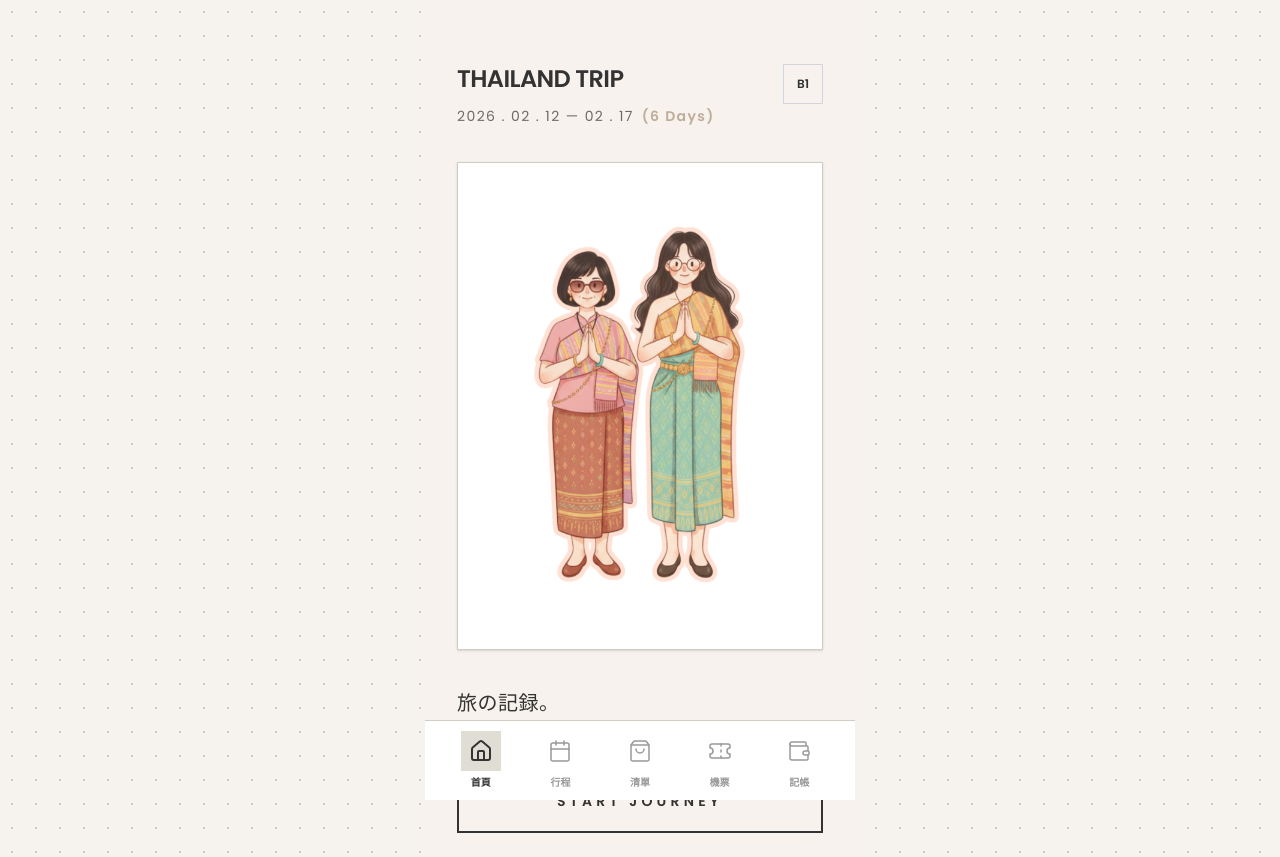
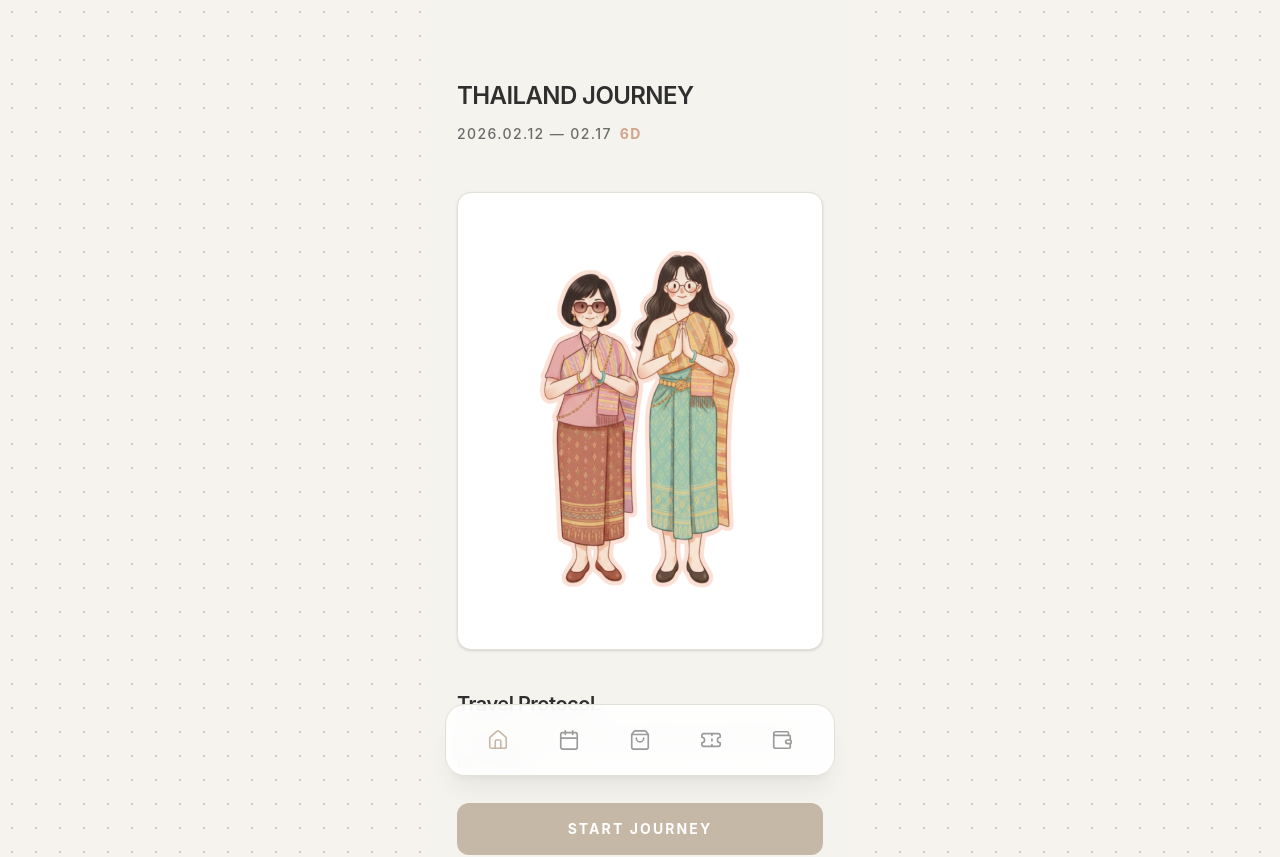
Before and after one commit to capybararrr-ops/trip-app, a React (Vite) app: page / in a window 1280 px wide. Shown: the top 857 px of the page. Built offline with nearby package versions, Linux system fonts and the light colour scheme; a web font is replaced by a local one.

Commit message:
Update App.tsx

```diff
--- a/src/App.tsx
+++ b/src/App.tsx
@@ -3,19 +3,23 @@ import { Home, Calendar, ShoppingBag, Ticket, Wallet } from 'lucide-react';
 import './index.css';
 import homeIllustration from './assets/home-trip.png';
 
-// 假設子組件路徑與名稱正確
+// 子組件引入
 import ScheduleTab from './components/ScheduleTab';
 import BookingTab from './components/BookingTab';
 import ShoppingTab from './components/ShoppingTab';
 import ExpenseTab from './components/ExpenseTab';
 
-// --- MUJI 風格顏色定義 ---
-const MUJI_COLORS = {
-  bgLight: '#F7F2ED',
-  bgLighter: '#EFEBE0',
-  textMain: '#333333',
-  textSub: '#666666',     // 調深一點增加對比度，原本的 8C8C8C 太淡
-  border: '#D1CDC5'       // 邊框稍微加深
+// --- 一、國際版配色規範 (Global Safe Palette) ---
+const GLOBAL_THEME = {
+  bgBase: '#F5F3EE',       // 中性奶油白
+  primary: '#C6B8A6',      // 灰調暖駝色 (主品牌色)
+  secondary: '#9DA8A1',    // 灰霧藍綠 (輔助色)
+  highlight: '#D2A48C',    // 暖沙色 (強調色)
+  textMain: '#2F2F2F',     // 主文字
+  textSub: '#6B6B6B',      // 次要文字
+  textHint: '#9A9A9A',     // 輔助說明
+  white: '#FFFFFF',
+  border: '#E2DFD8'        // 基於奶油白的細邊框
 };
 
 export default function App() {
@@ -23,30 +27,23 @@ export default function App() {
 
   const getInitialData = (key: string, defaultValue: any) => {
     const saved = localStorage.getItem(key);
-    try {
-      return saved ? JSON.parse(saved) : defaultValue;
-    } catch {
-      return defaultValue;
-    }
+    try { return saved ? JSON.parse(saved) : defaultValue; } catch { return defaultValue; }
   };
 
   // --- 狀態設定 ---
-  const [tripTitle, setTripTitle] = useState(() => getInitialData('muji_trip_title', 'Thailand Trip'));
-  const [startDate, setStartDate] = useState(() => getInitialData('muji_start_date', '2026-02-12'));
-  const [endDate, setEndDate] = useState(() => getInitialData('muji_end_date', '2026-02-17'));
-  const [currentMujiBg, setCurrentMujiBg] = useState(() => getInitialData('muji_theme', MUJI_COLORS.bgLight));
-
+  const [tripTitle, setTripTitle] = useState(() => getInitialData('intl_trip_title', 'Thailand Journey'));
+  const [startDate, setStartDate] = useState(() => getInitialData('intl_start_date', '2026-02-12'));
+  const [endDate, setEndDate] = useState(() => getInitialData('intl_end_date', '2026-02-17'));
   const [isEditingTitle, setIsEditingTitle] = useState(false);
   const [isEditingDate, setIsEditingDate] = useState(false);
 
   // 數據狀態
-  const [scheduleData, setScheduleData] = useState(() => getInitialData('thai_schedule', [
-    { day: 'DAY 1', date: '02/12', items: [{ time: '14:00', task: 'Check-in', desc: 'Hotel' }] }
-  ]));
+  const [scheduleData, setScheduleData] = useState(() => getInitialData('thai_schedule', []));
   const [flights, setFlights] = useState(() => getInitialData('thai_flights', []));
   const [shoppingList, setShoppingList] = useState(() => getInitialData('thai_shopping', []));
   const [expenseList, setExpenseList] = useState(() => getInitialData('thai_expense', []));
 
+  // --- 邏輯計算 ---
   const calculateDays = (start: string, end: string) => {
     const s = new Date(start);
     const e = new Date(end);
@@ -55,143 +52,120 @@ export default function App() {
   };
 
   const formatDateDisplay = (start: string, end: string) => {
-    const s = start.replace(/-/g, ' . ');
-    const e = end.split('-').slice(1).join(' . ');
+    const s = start.replace(/-/g, '.');
+    const e = end.split('-').slice(1).join('.');
     return `${s} — ${e}`;
   };
 
   useEffect(() => {
-    localStorage.setItem('muji_trip_title', JSON.stringify(tripTitle));
-    localStorage.setItem('muji_start_date', JSON.stringify(startDate));
-    localStorage.setItem('muji_end_date', JSON.stringify(endDate));
-    localStorage.setItem('muji_theme', JSON.stringify(currentMujiBg));
-    localStorage.setItem('thai_schedule', JSON.stringify(scheduleData));
-    localStorage.setItem('thai_flights', JSON.stringify(flights));
-    localStorage.setItem('thai_shopping', JSON.stringify(shoppingList));
-    localStorage.setItem('thai_expense', JSON.stringify(expenseList));
-  }, [tripTitle, startDate, endDate, currentMujiBg, scheduleData, flights, shoppingList, expenseList]);
-
-  const handleBackup = () => {
-    const allData = { tripTitle, startDate, endDate, currentMujiBg, scheduleData, flights, shoppingList, expenseList };
-    navigator.clipboard.writeText(JSON.stringify(allData)).then(() => alert("✅ 資料密碼已複製！"));
-  };
-
-  const handleRestore = () => {
-    const backup = prompt("請貼入之前的資料密碼：");
-    if (backup) {
-      try {
-        const p = JSON.parse(backup);
-        if (p.tripTitle) setTripTitle(p.tripTitle);
-        if (p.startDate) setStartDate(p.startDate);
-        if (p.endDate) setEndDate(p.endDate);
-        if (p.scheduleData) setScheduleData(p.scheduleData);
-        alert("🎉 資料還原成功！");
-      } catch (e) { alert("❌ 格式錯誤"); }
-    }
-  };
+    const data = { intl_trip_title: tripTitle, intl_start_date: startDate, intl_end_date: endDate,
+                   thai_schedule: scheduleData, thai_flights: flights, thai_shopping: shoppingList, thai_expense: expenseList };
+    Object.entries(data).forEach(([k, v]) => localStorage.setItem(k, JSON.stringify(v)));
+  }, [tripTitle, startDate, endDate, scheduleData, flights, shoppingList, expenseList]);
 
   return (
     <div
-      className="max-w-[430px] mx-auto min-h-screen flex flex-col relative transition-colors duration-700 font-sans text-base"
-      style={{ backgroundColor: currentMujiBg, color: MUJI_COLORS.textMain }}
+      className="max-w-[430px] mx-auto min-h-screen flex flex-col relative transition-all duration-500"
+      style={{
+        backgroundColor: GLOBAL_THEME.bgBase,
+        color: GLOBAL_THEME.textMain,
+        fontFamily: "'Inter', 'Noto Sans JP', sans-serif" // 二、字體建議
+      }}
     >
-      {/* --- Header 區域 --- */}
-      <header className="w-full px-8 pt-16 pb-8 flex justify-between items-start">
+      {/* --- Header: 國際 UI 標準排版 --- */}
+      <header className="w-full px-8 pt-20 pb-12 flex justify-between items-start">
         <div className="flex flex-col flex-1">
           {isEditingTitle ? (
             <input
               autoFocus
-              className="text-2xl font-bold tracking-tight bg-transparent border-b border-[#333333] outline-none w-full text-left"
+              className="text-2xl font-semibold tracking-tight bg-transparent border-b-2 border-[#C6B8A6] outline-none w-full"
               value={tripTitle}
               onChange={(e) => setTripTitle(e.target.value)}
               onBlur={() => setIsEditingTitle(false)}
-              onKeyDown={(e) => e.key === 'Enter' && setIsEditingTitle(false)}
             />
           ) : (
-            <h1 className="text-2xl font-bold tracking-tight uppercase cursor-pointer text-left leading-tight" onClick={() => setIsEditingTitle(true)}>
+            <h1 className="text-2xl font-semibold tracking-tight uppercase cursor-pointer" onClick={() => setIsEditingTitle(true)}>
               {tripTitle}
             </h1>
           )}
 
-          <div className="mt-3 min-h-[24px] text-left">
+          <div className="mt-3">
             {isEditingDate ? (
-              <div className="flex items-center gap-3" onBlur={() => setIsEditingDate(false)}>
-                <input type="date" className="text-sm bg-transparent border-b border-gray-400 outline-none p-1" value={startDate} onChange={(e) => setStartDate(e.target.value)} />
-                <span className="text-sm opacity-40">—</span>
-                <input type="date" className="text-sm bg-transparent border-b border-gray-400 outline-none p-1" value={endDate} onChange={(e) => setEndDate(e.target.value)} />
+              <div className="flex items-center gap-2" onBlur={() => setIsEditingDate(false)}>
+                <input type="date" className="text-sm bg-white border border-[#E2DFD8] p-1 rounded-md" value={startDate} onChange={(e) => setStartDate(e.target.value)} />
+                <span className="opacity-30">—</span>
+                <input type="date" className="text-sm bg-white border border-[#E2DFD8] p-1 rounded-md" value={endDate} onChange={(e) => setEndDate(e.target.value)} />
               </div>
             ) : (
-              <p className="text-sm tracking-widest font-medium cursor-pointer opacity-70 hover:opacity-100" onClick={() => setIsEditingDate(true)}>
+              <p className="text-sm tracking-widest font-medium cursor-pointer" style={{ color: GLOBAL_THEME.textSub }} onClick={() => setIsEditingDate(true)}>
                 {formatDateDisplay(startDate, endDate)}
-                <span className="ml-2 font-bold text-[#A69076]">({calculateDays(startDate, endDate)} Days)</span>
+                <span className="ml-2 font-bold" style={{ color: GLOBAL_THEME.highlight }}>
+                  {calculateDays(startDate, endDate)}D
+                </span>
               </p>
             )}
           </div>
         </div>
-
-        <button
-          onClick={() => setCurrentMujiBg(currentMujiBg === MUJI_COLORS.bgLight ? MUJI_COLORS.bgLighter : MUJI_COLORS.bgLight)}
-          className="w-10 h-10 border border-gray-300 flex items-center justify-center text-xs font-bold transition-all active:bg-white"
-        >
-          {currentMujiBg === MUJI_COLORS.bgLight ? 'B1' : 'B2'}
-        </button>
       </header>
 
-      {/* --- Main 區域 --- */}
+      {/* --- Main Area: 重視 Breathing Space --- */}
       <main className="w-full px-8 flex-1 pb-40">
         {activeTab === 'home' && (
           <div className="flex flex-col animate-in fade-in duration-700">
-            <div className="w-full aspect-[3/4] bg-white border border-[#D1CDC5] flex items-center justify-center p-8 mb-10 shadow-sm" onClick={() => setActiveTab('schedule')}>
-              <img src={homeIllustration} alt="Trip" className="w-full h-auto opacity-95 object-contain" />
+            {/* 卡片圓角 14px */}
+            <div className="w-full aspect-[4/5] bg-white rounded-[14px] border border-[#E2DFD8] flex items-center justify-center p-10 mb-10 overflow-hidden shadow-sm">
+              <img src={homeIllustration} alt="Trip" className="w-full h-auto grayscale-[15%] object-contain" />
             </div>
 
-            <div className="space-y-6 text-left">
-              <h2 className="text-xl font-normal leading-snug tracking-wide">
-                旅の記録。<br/>
-                <span className="text-sm opacity-60 tracking-widest uppercase font-medium">Memory of Adventure</span>
-              </h2>
+            <div className="space-y-8">
+              <div className="space-y-2">
+                <h2 className="text-xl font-semibold tracking-tight">Travel Protocol.</h2>
+                <p className="text-sm leading-relaxed" style={{ color: GLOBAL_THEME.textSub }}>
+                  Design your journey with a rational and minimalist perspective.
+                </p>
+              </div>
 
               <button
                 onClick={() => setActiveTab('schedule')}
-                className="w-full py-5 border-2 border-[#333333] text-sm tracking-[0.3em] font-bold uppercase hover:bg-[#333333] hover:text-white transition-all active:scale-[0.98]"
+                className="w-full py-4 rounded-[12px] text-sm tracking-[0.15em] font-bold uppercase transition-all active:scale-[0.98]"
+                style={{ backgroundColor: GLOBAL_THEME.primary, color: GLOBAL_THEME.white }}
               >
                 Start Journey
               </button>
-
-              <div className="grid grid-cols-2 gap-4 mt-12">
-                <button onClick={handleBackup} className="py-4 border border-gray-300 text-xs font-bold tracking-widest opacity-70">BACKUP</button>
-                <button onClick={handleRestore} className="py-4 border border-gray-300 text-xs font-bold tracking-widest opacity-70">RESTORE</button>
-              </div>
             </div>
           </div>
         )}
 
-        {/* 子分頁組件注入 */}
+        {/* 子組件區域 */}
         {activeTab === 'schedule' && <ScheduleTab scheduleData={scheduleData} setScheduleData={setScheduleData} />}
         {activeTab === 'shopping' && <ShoppingTab shoppingList={shoppingList} setShoppingList={setShoppingList} />}
         {activeTab === 'bookings' && <BookingTab flights={flights} setFlights={setFlights} isEditing={false} setIsEditing={() => {}} />}
         {activeTab === 'expense' && <ExpenseTab expenseList={expenseList} setExpenseList={setExpenseList} />}
       </main>
 
-      {/* --- Navigation 區域 --- */}
-      <nav className="fixed bottom-0 left-1/2 -translate-x-1/2 w-full max-w-[430px] h-20 bg-white border-t border-[#D1CDC5] flex justify-around items-center px-4 z-50">
-        <NavButton Icon={Home} active={activeTab === 'home'} onClick={() => setActiveTab('home')} label="首頁" />
-        <NavButton Icon={Calendar} active={activeTab === 'schedule'} onClick={() => setActiveTab('schedule')} label="行程" />
-        <NavButton Icon={ShoppingBag} active={activeTab === 'shopping'} onClick={() => setActiveTab('shopping')} label="清單" />
-        <NavButton Icon={Ticket} active={activeTab === 'bookings'} onClick={() => setActiveTab('bookings')} label="機票" />
-        <NavButton Icon={Wallet} active={activeTab === 'expense'} onClick={() => setActiveTab('expense')} label="記帳" />
+      {/* --- Navigation: 純色 + 留白 --- */}
+      <nav className="fixed bottom-6 left-1/2 -translate-x-1/2 w-[90%] max-w-[390px] h-18 bg-white/90 backdrop-blur-md rounded-[20px] border border-[#E2DFD8] flex justify-around items-center px-4 z-50 shadow-xl shadow-black/5">
+        <NavButton Icon={Home} active={activeTab === 'home'} onClick={() => setActiveTab('home')} />
+        <NavButton Icon={Calendar} active={activeTab === 'schedule'} onClick={() => setActiveTab('schedule')} />
+        <NavButton Icon={ShoppingBag} active={activeTab === 'shopping'} onClick={() => setActiveTab('shopping')} />
+        <NavButton Icon={Ticket} active={activeTab === 'bookings'} onClick={() => setActiveTab('bookings')} />
+        <NavButton Icon={Wallet} active={activeTab === 'expense'} onClick={() => setActiveTab('expense')} />
       </nav>
     </div>
   );
 }
 
-function NavButton({ Icon, active, onClick, label }: any) {
+// --- NavButton: 線條感 1.5px ---
+function NavButton({ Icon, active, onClick }: any) {
   return (
-    <button onClick={onClick} className="flex flex-col items-center justify-center flex-1 transition-all outline-none gap-1">
-      <div className={`p-2 transition-colors ${active ? 'bg-[#E0DDD5]' : 'bg-transparent'}`}>
-        <Icon size={24} strokeWidth={active ? 2 : 1.5} color={active ? '#333333' : '#999999'} />
+    <button onClick={onClick} className="flex flex-col items-center justify-center flex-1 transition-all outline-none">
+      <div className={`p-2.5 rounded-xl transition-colors ${active ? '' : 'bg-transparent'}`}>
+        <Icon
+          size={22}
+          strokeWidth={1.8} // 1.5-2px 的理性感
+          style={{ color: active ? GLOBAL_THEME.primary : GLOBAL_THEME.textHint }}
+        />
       </div>
-      <span className={`text-[10px] font-bold ${active ? 'text-[#333333]' : 'text-[#999999]'}`}>{label}</span>
     </button>
   );
 }
```
